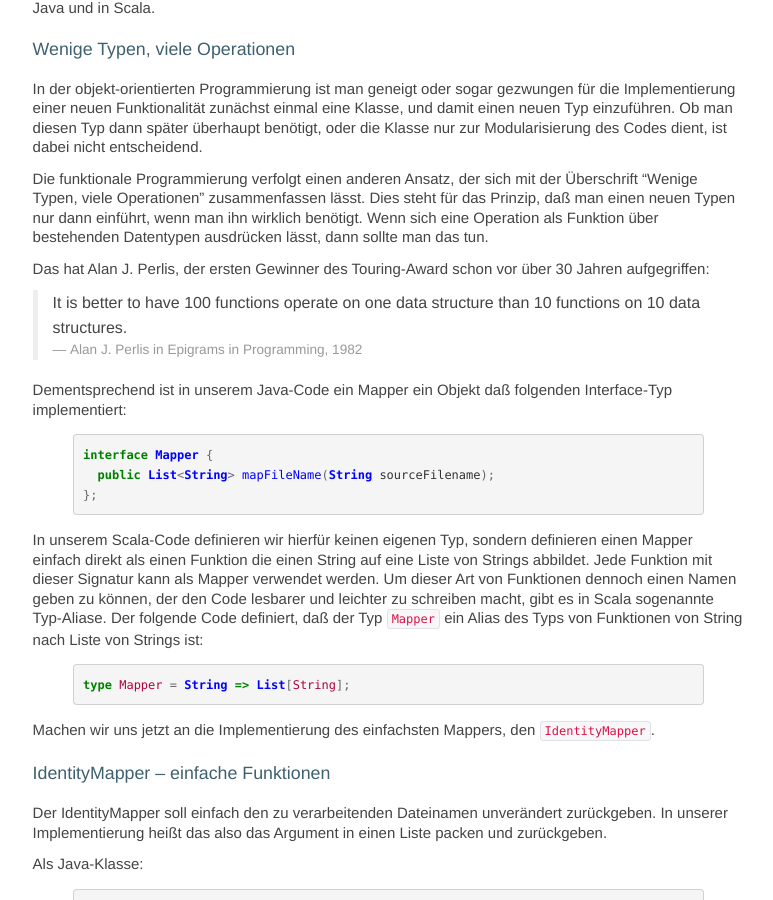
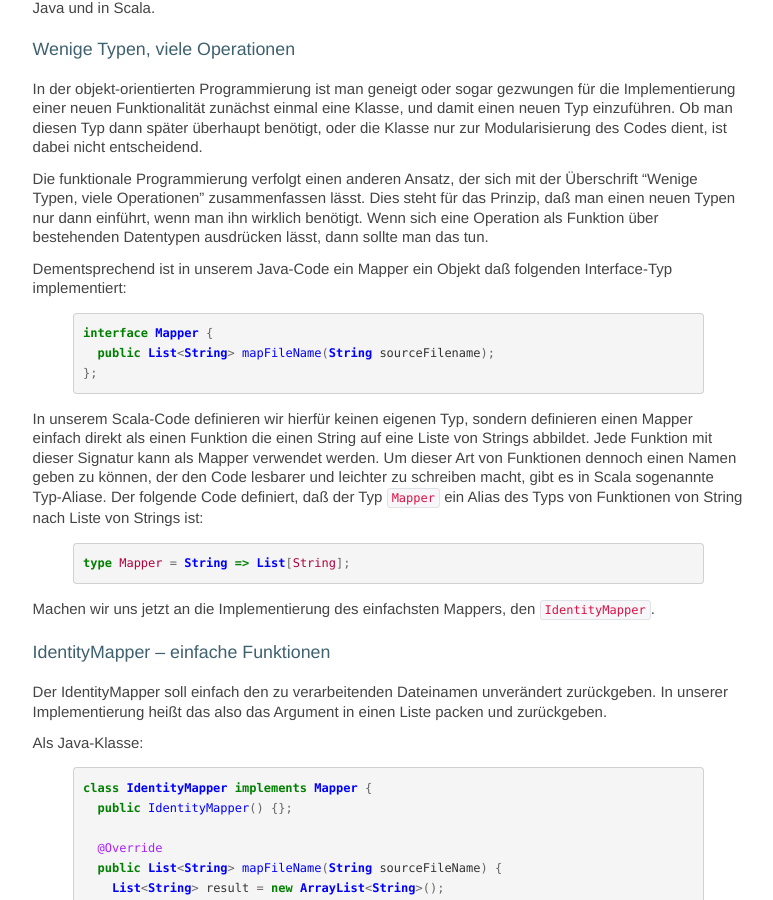
Before and after one commit to funktionale-programmierung/funktionale-programmierung.github.com, a Jekyll site: the page built from _posts/2013-05-02-Funktionale-Einfuehreung-Ant.md, in a window 1280 px wide and 900 px high, scrolled down 902 px. Shown: the whole window, without its empty margins (383-1156 px from the left). Built offline with Jekyll 4.4.1, drawn with Linux system fonts in a browser that asks for light colours; some web fonts are replaced; comment, search, counter and statistics services are not loaded.

Commit message:
Zitat erstmal auskommentiert

```diff
--- a/_posts/2013-05-02-Funktionale-Einfuehreung-Ant.md
+++ b/_posts/2013-05-02-Funktionale-Einfuehreung-Ant.md
@@ -69,13 +69,13 @@ einführt, wenn man ihn wirklich benötigt. Wenn sich eine Operation als
 Funktion über bestehenden Datentypen ausdrücken lässt, dann sollte man
 das tun.
 
-Das hat Alan J. Perlis, der ersten Gewinner des Touring-Award schon
+<!---Das hat Alan J. Perlis, der ersten Gewinner des Touring-Award schon
 vor über 30 Jahren aufgegriffen:
 
 > It is better to have 100 functions operate on one data structure
 > than 10 functions on 10 data structures.
 > <small>Alan J. Perlis in <cite title="Epigrams in Programming">Epigrams in Programming, 1982</cite></small>
-
+-->
 Dementsprechend ist in unserem Java-Code ein Mapper ein Objekt daß
 folgenden Interface-Typ implementiert:
 
```
